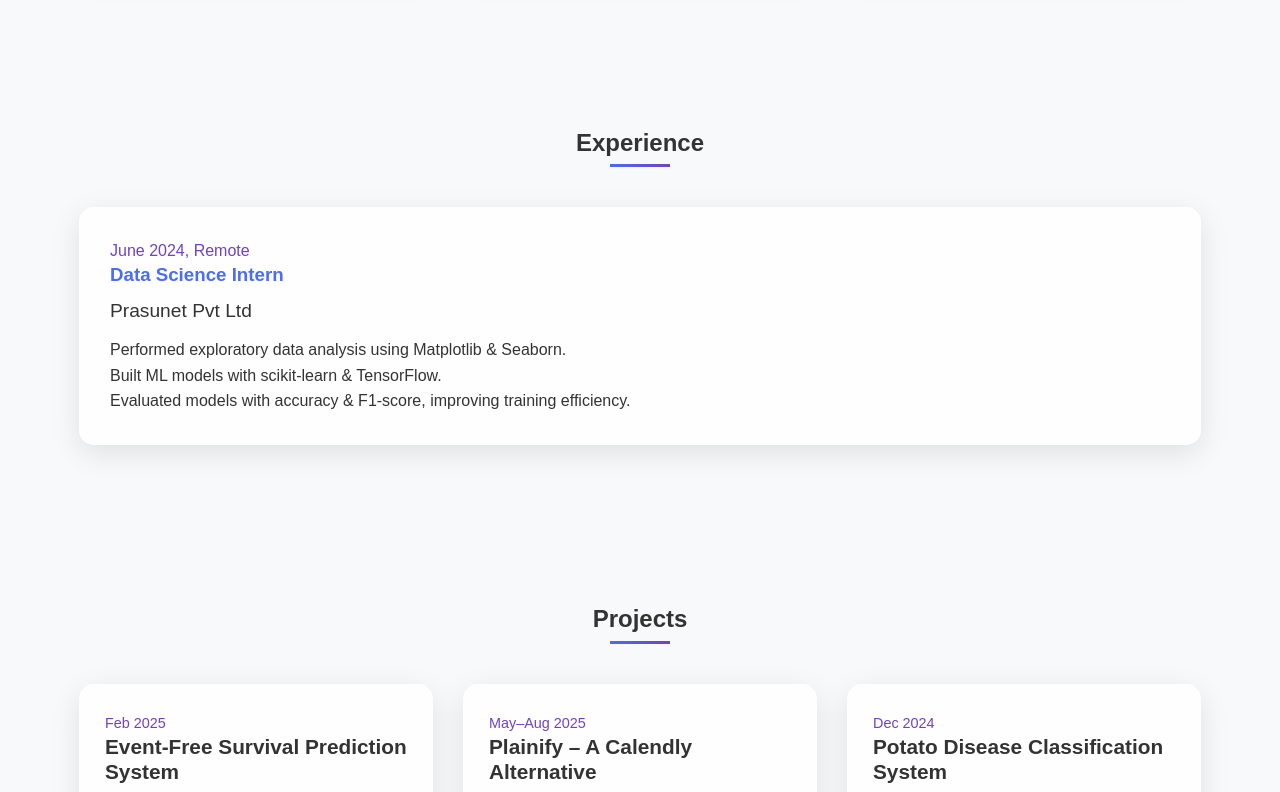
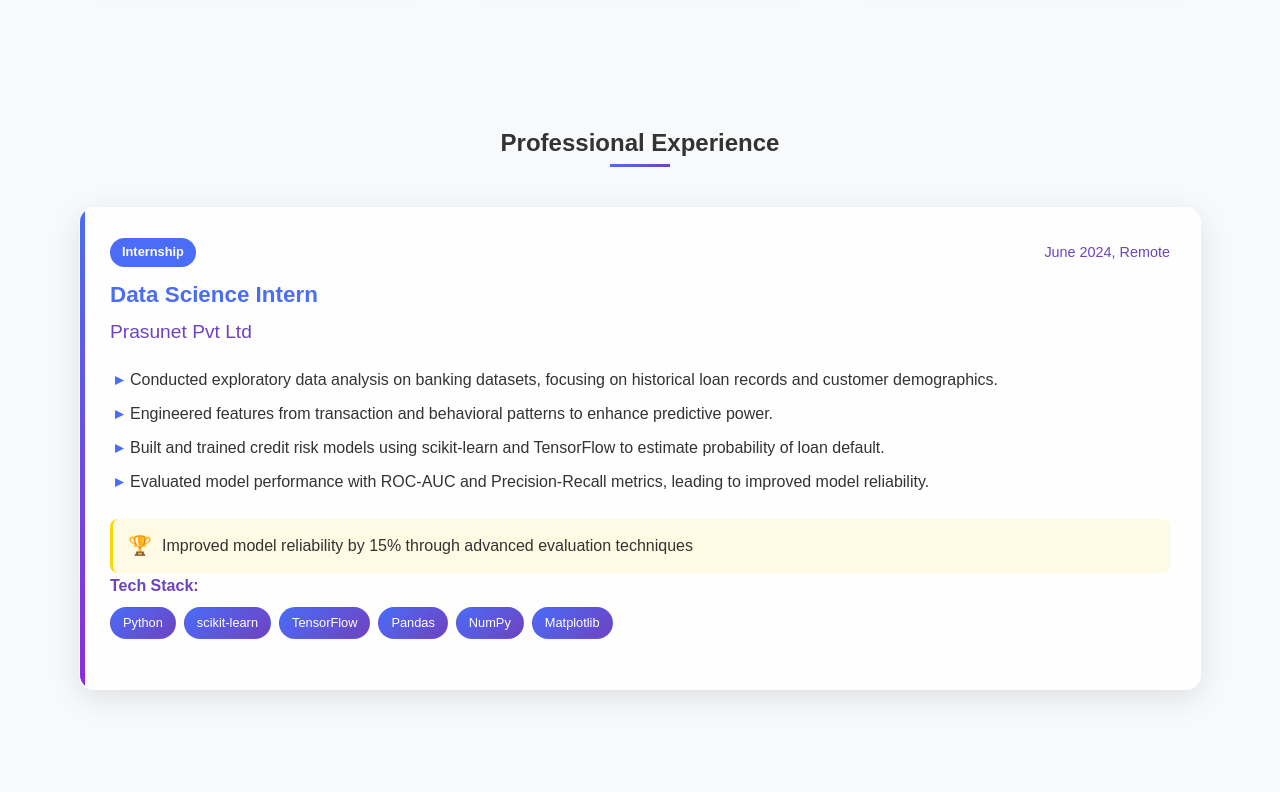
Before and after one commit to deekshant4758/portfolio, a plain HTML site: page index.html in a window 1280 px wide. Shown: the part 1200-1992 px from the top of the page. Drawn offline with Linux system fonts and the light colour scheme.

Commit message:
updated experience

```diff
--- a/index.html
+++ b/index.html
@@ -50,7 +50,7 @@
                     <a href="https://github.com/deekshant4758/" class="btn" target="_blank">GitHub</a>
                     <a href="https://leetcode.com/u/deekshant0_3/" class="btn" target="_blank">LeetCode</a>
                     <!-- <a href="https://planify-main.netlify.app/" class="btn" target="_blank">Portfolio Project</a> -->
-                    <a href="#" class="btn">Download Resume</a>
+                    <a href="https://drive.google.com/uc?export=download&id=11NXdlUKFZLTcEJ4zgbEet6NOunL2vTUO" class="btn">Download Resume</a>
                     <a href="mailto:deekshant2003@gmail.com" class="btn">Email Me</a>
                 </div>
                 <div class="social-buttons">
@@ -108,21 +108,46 @@
     <!-- Experience Section -->
     <section id="experience" class="section">
         <div class="container">
-            <h2 class="section-title">Experience</h2>
+            <h2 class="section-title">Professional Experience</h2>
             <div class="experience-container">
                 <div class="experience-card fade-in">
-                    <span class="experience-date">June 2024, Remote</span>
+                    <div class="experience-header">
+                        <div class="experience-badge">Internship</div>
+                        <span class="experience-date">June 2024, Remote</span>
+                    </div>
                     <h3 class="experience-role">Data Science Intern</h3>
                     <p class="experience-company">Prasunet Pvt Ltd</p>
-                    <ul>
-                        <li>Performed exploratory data analysis using Matplotlib & Seaborn.</li>
-                        <li>Built ML models with scikit-learn & TensorFlow.</li>
-                        <li>Evaluated models with accuracy & F1-score, improving training efficiency.</li>
-                    </ul>
+
+                    <div class="experience-content">
+                        <ul>
+                            <li>Conducted exploratory data analysis on banking datasets, focusing on historical loan records and customer demographics.</li>
+                            <li>Engineered features from transaction and behavioral patterns to enhance predictive power.</li>
+                            <li>Built and trained credit risk models using scikit-learn and TensorFlow to estimate probability of loan default.</li>
+                            <li>Evaluated model performance with ROC-AUC and Precision-Recall metrics, leading to improved model reliability.</li>
+                        </ul>
+
+                        <div class="achievement-highlight">
+                            <span class="achievement-icon">🏆</span>
+                            <span>Improved model reliability by 15% through advanced evaluation techniques</span>
+                        </div>
+                        <div class="tech-stack">
+                            <span class="tech-label">Tech Stack:</span>
+                            <div class="tech-tags">
+                                <span class="tech-tag">Python</span>
+                                <span class="tech-tag">scikit-learn</span>
+                                <span class="tech-tag">TensorFlow</span>
+                                <span class="tech-tag">Pandas</span>
+                                <span class="tech-tag">NumPy</span>
+                                <span class="tech-tag">Matplotlib</span>
+                            </div>
+                        </div>
+
+                    </div>
                 </div>
             </div>
         </div>
     </section>
+
 
     <!-- Projects Section -->
     <section id="projects" class="section">
--- a/style.css
+++ b/style.css
@@ -316,10 +316,9 @@ header {
     margin-top: 15px;
 }
 
-/* Experience Section */
 .experience-container {
     display: grid;
-    grid-template-columns: repeat(auto-fit, minmax(300px, 1fr));
+    grid-template-columns: repeat(auto-fit, minmax(350px, 1fr));
     gap: 30px;
 }
 
@@ -332,26 +331,139 @@ header {
     backdrop-filter: blur(10px);
     -webkit-backdrop-filter: blur(10px);
     border: 1px solid rgba(255, 255, 255, 0.2);
+    position: relative;
+    overflow: hidden;
+}
+
+.experience-card::before {
+    content: '';
+    position: absolute;
+    top: 0;
+    left: 0;
+    width: 5px;
+    height: 100%;
+    background: linear-gradient(to bottom, var(--primary-color), #8a2be2);
+    transition: var(--transition);
 }
 
 .experience-card:hover {
     transform: translateY(-10px);
+    box-shadow: 0 15px 30px rgba(0, 0, 0, 0.15);
+}
+
+.experience-card:hover::before {
+    width: 8px;
+}
+
+.experience-header {
+    display: flex;
+    justify-content: space-between;
+    align-items: center;
+    margin-bottom: 15px;
+}
+
+.experience-badge {
+    background: var(--primary-color);
+    color: white;
+    padding: 4px 12px;
+    border-radius: 20px;
+    font-size: 0.8rem;
+    font-weight: 600;
 }
 
 .experience-role {
     color: var(--primary-color);
-    font-weight: 600;
-    margin-bottom: 10px;
+    font-weight: 700;
+    margin-bottom: 8px;
+    font-size: 1.4rem;
 }
 
 .experience-company {
     font-size: 1.2rem;
-    margin-bottom: 10px;
+    margin-bottom: 20px;
+    color: var(--secondary-color);
+    font-weight: 500;
 }
 
 .experience-date {
     color: var(--secondary-color);
-    margin-bottom: 15px;
+    font-size: 0.9rem;
+}
+
+.experience-content ul {
+    margin-bottom: 25px;
+    padding-left: 20px;
+}
+
+.experience-content li {
+    margin-bottom: 10px;
+    line-height: 1.5;
+    position: relative;
+}
+
+.experience-content li::before {
+    content: '▸';
+    color: var(--primary-color);
+    font-weight: bold;
+    position: absolute;
+    left: -15px;
+}
+
+.tech-stack {
+    margin-bottom: 20px;
+}
+
+.tech-label {
+    display: block;
+    margin-bottom: 8px;
+    font-weight: 600;
+    color: var(--secondary-color);
+}
+
+.tech-tags {
+    display: flex;
+    flex-wrap: wrap;
+    gap: 8px;
+}
+
+.tech-tag {
+    background: rgba(74, 108, 247, 0.1);
+    color: var(--primary-color);
+    padding: 4px 12px;
+    border-radius: 20px;
+    font-size: 0.85rem;
+    border: 1px solid rgba(74, 108, 247, 0.2);
+}
+
+.achievement-highlight {
+    display: flex;
+    align-items: center;
+    background: rgba(255, 215, 0, 0.1);
+    padding: 12px 15px;
+    border-radius: 8px;
+    border-left: 3px solid gold;
+}
+
+.achievement-icon {
+    margin-right: 10px;
+    font-size: 1.2rem;
+}
+
+/* Responsive adjustments */
+@media (max-width: 768px) {
+    .experience-header {
+        flex-direction: column;
+        align-items: flex-start;
+        gap: 10px;
+    }
+
+    .tech-tags {
+        gap: 6px;
+    }
+
+    .tech-tag {
+        font-size: 0.8rem;
+    }
 }
 
 /* Projects Section */
```
